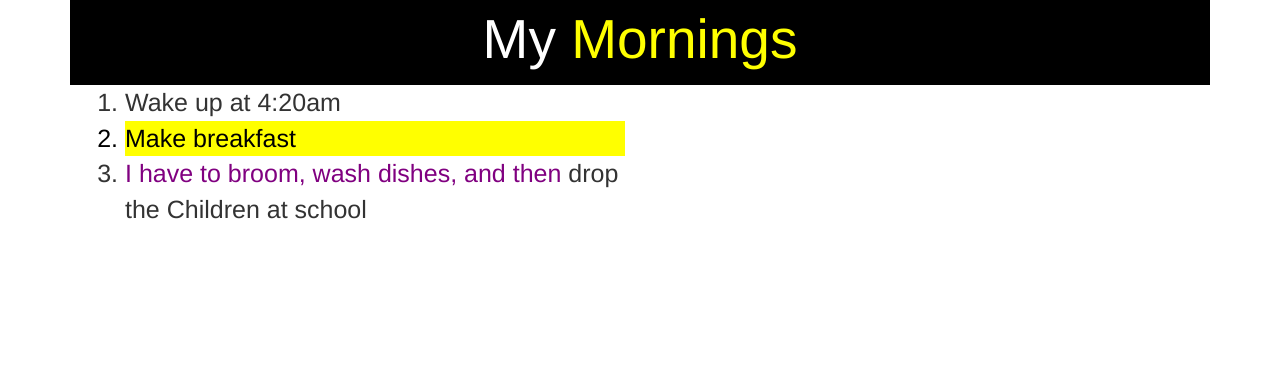
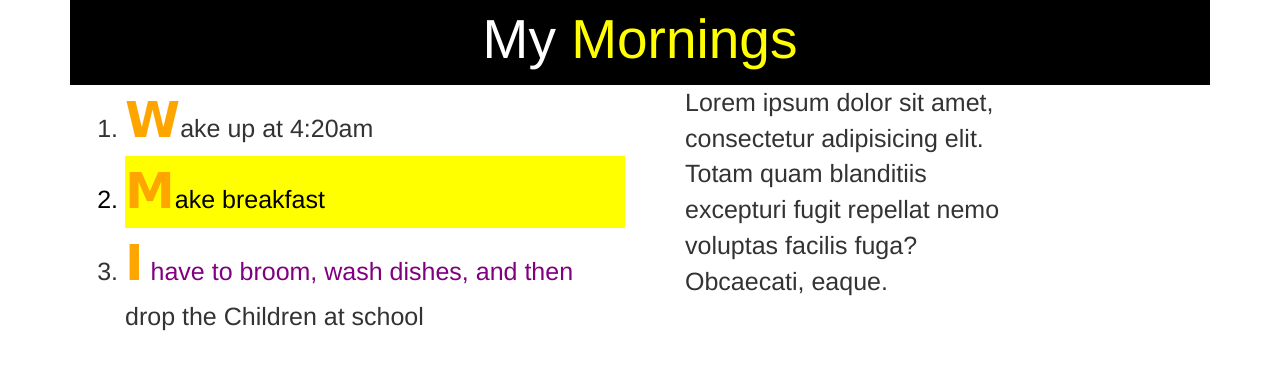
Before and after one commit to griseldaalvarez/pseudo, a plain HTML site: page index.html in a window 1280 px wide. Drawn offline with Linux system fonts and the light colour scheme.

Commit message:
added paragraph plus color to the first letter in each li

```diff
--- a/css/styles.css
+++ b/css/styles.css
@@ -15,6 +15,13 @@ header{
   font-size: 25px;
 }
 
+li::first-letter{
+  font-family: cursive;
+  font-weight: bolder;
+  color: orange;
+  font-size: 50px;
+}
+
 li:nth-child(2){
   background-color: yellow;
   color:black;
@@ -23,3 +30,13 @@ li:nth-child(2){
   content: "I have to broom, wash dishes, and then ";
   color: purple;
 }
+
+.words{
+  margin-left: 30px;
+  font-size: 25px;
+
+p::first-child:first-letter{
+  color: red;
+  font-size: 45px;
+  font-family: cursive;
+}
--- a/index.html
+++ b/index.html
@@ -23,7 +23,16 @@
   </ol>
 </div>
 
+
+
+<div class="col-md-4">
+  <div class="row words">
+  <p>Lorem ipsum dolor sit amet, consectetur adipisicing elit. Totam quam blanditiis excepturi fugit repellat nemo voluptas facilis fuga? Obcaecati, eaque.</p>
+  </div>
 </div>
+</div>
+
+
 
 </body>
 </html>
```
